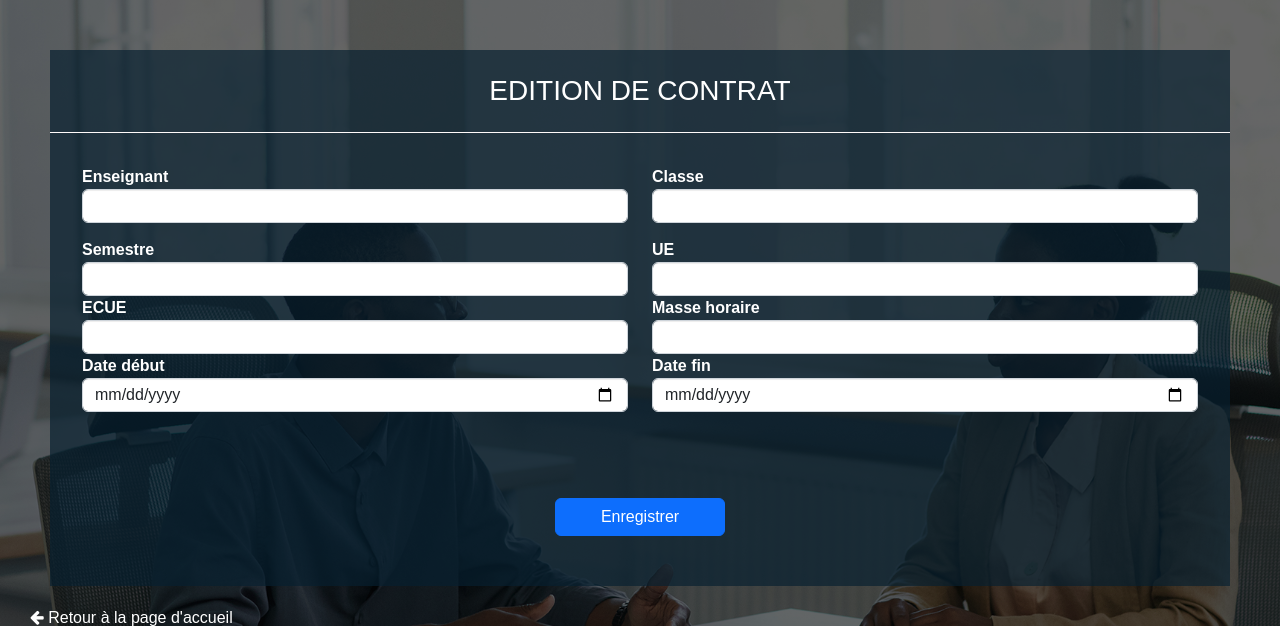
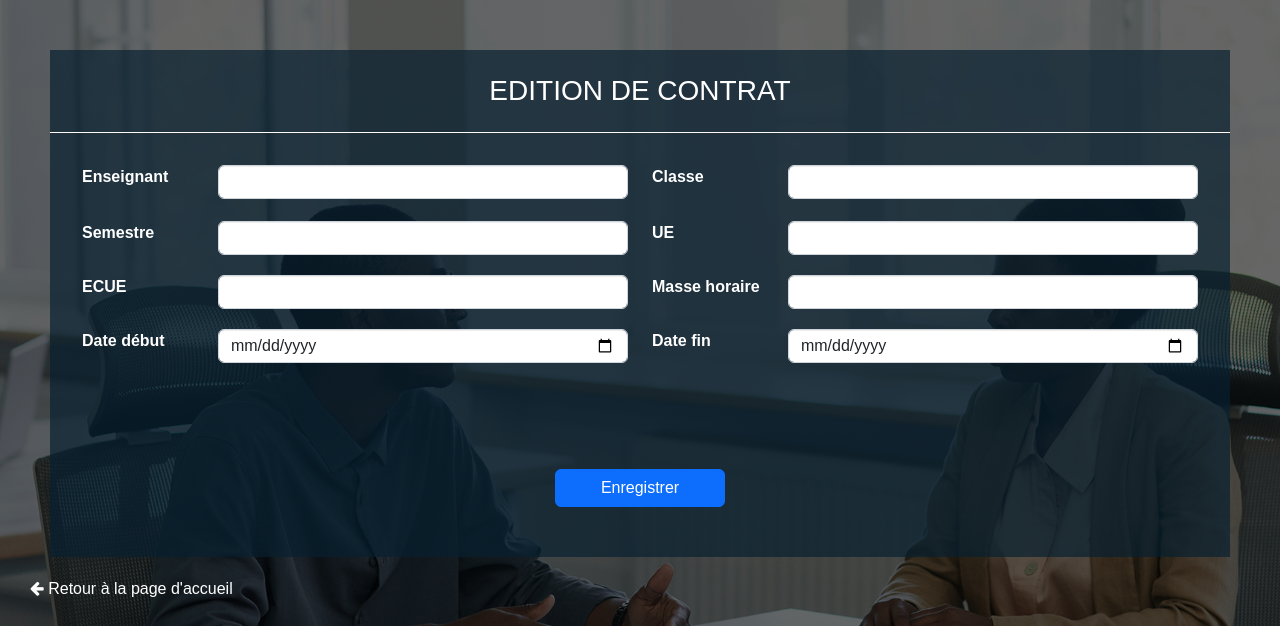
Before and after one commit to EmmanuelNoel/pgpeneam, a PHP site: page /contrat.php in a window 1280 px wide. Shown: the top 626 px of the page. Run offline with PHP 8.4, Linux system fonts and the light colour scheme; lists and menus that the app fills with data are empty; some libraries are stand-ins or nearby versions.

Commit message:
mise en forme edition contrat

```diff
--- a/contrat.php
+++ b/contrat.php
@@ -55,69 +55,84 @@ Smartphone Compatible web template, free webdesigns for Nokia, Samsung, LG, Sony
             <section class="third">
 
 
-                <div class="row">
+                <div class="row" style="margin-bottom: 7px; text-align: left">
 
-                    <div class="col-md-6">
-                        <label for="">Enseignant</label>
-                        <input type="text" class="form-control" placeholder="" name="" value="">
+                    <div class="col-md-6" style="display:flex ; justify-content: space-around;" >
+                    <div style="width: 150px;">
+                        <label for="" style="text-align: left; ">Enseignant</label>
+                    </div>
+                        <input type="text" class="form-control" placeholder="" name="" value="" style="width: 450px; ">
                     </div>
 
-                    <div class="col-md-6">
-                        <label for="">Classe</label>
-                        <select class="form-control " name="">
+                    <div class="col-md-6" style="display:flex ; justify-content: space-around;">
+                    <div style="width: 150px;">
+                        <label for="" style="text-align: left; ">Classe</label>
+                    </div>
+                        <select class="form-control " name="" style="width: 450px; ">
                             <option value="" disabled="" selected="" hidden=""> </option>
                         </select>
                     </div>
 
                 </div>
 
-                <div class="row">
-
-                    <div class="col-md-6">
-                        <label for="">Semestre</label>
-                        <select class="form-control " name="">
+                <div class="row" style="margin-bottom: 20px; text-align: left">
+                    <div class="col-md-6" style="display:flex ; justify-content: space-around;">
+                    <div style="width: 150px;">
+                        <label for="" style="text-align: left; ">Semestre</label>
+                    </div>
+                        <select class="form-control " name="" style="width: 450px; ">
                             <option value="" disabled="" selected="" hidden=""> </option>
                         </select>
                     </div>
 
 
-                    <div class="col-md-6">
-                        <label for="">UE</label>
-                        <select class="form-control " name="">
+                    <div class="col-md-6" style="display:flex ; justify-content: space-around;">
+                    <div style="width: 150px;">
+                        <label for="" style="text-align: left; ">UE</label>
+                    </div>
+                        <select class="form-control " name="" style="width: 450px; ">
                             <option value="" disabled="" selected="" hidden=""> </option>
                         </select>
                     </div>
 
                 </div>
 
-                <div class="row">
+                <div class="row" style="margin-bottom: 20px; text-align: left">
 
-                    <div class="col-md-6">
-                        <label for="">ECUE</label>
-                        <select class="form-control " name="">
+                    <div class="col-md-6" style="display:flex ; justify-content: space-around;">
+                    <div style="width: 150px;">
+                        <label for="" style="text-align: left; ">ECUE</label>
+                    </div>
+                        <select class="form-control " name="" style="width: 450px; ">
                             <option value="" disabled="" selected="" hidden=""> </option>
                         </select>
                     </div>
 
-                    <div class="col-md-6">
-                        <label for="">Masse horaire</label>
-                        <select class="form-control " name="">
+                    <div class="col-md-6" style="display:flex ; justify-content: space-around;" >
+                    <div style="width: 150px;">
+                        <label for="" style="text-align: left; ">Masse horaire</label>
+                    </div>
+                        <select class="form-control " name="" style="width: 450px; ">
                             <option value="" disabled="" selected="" hidden=""> </option>
                         </select>
                     </div>
 
                 </div>
 
-                <div class="row">
+                <div class="row" style="margin-bottom: 20px; text-align: left">
 
-                    <div class="col-md-6">
-                        <label for="">Date début</label>
-                        <input type="date" name="date" id="date" class="form-control">
+                    <div class="col-md-6" style="display:flex ; justify-content: space-around;">
+                    <div style="width: 150px;">
+                        <label for="" style="text-align: left; ">Date début</label>
+                    </div>
+                        <input type="date" name="date" id="date" class="form-control" style="width: 450px; ">
                     </div>
 
-                    <div class="col-md-6">
-                        <label for="">Date fin</label>
-                        <input type="date" name="date" id="date" class="form-control">
+                    <div class="col-md-6" style="display:flex ; justify-content: space-around;">
+                    <div style="width: 150px;">
+                        <label for="" style="text-align: left; ">Date fin</label>
+                    </div>
+                        <input type="date" name="date" id="date" class="form-control" style="width: 450px; ">
                     </div>
 
                 </div>
--- a/css/style.css
+++ b/css/style.css
@@ -3292,6 +3292,3 @@ div#graph1, div#graph4, div#graph5, div#graph6, div#graph7, div#graph8, div#grap
 }
 
 /*Page d'édition de contrat*/
-.col-md-6{
-    text-align: left;
-}
```
